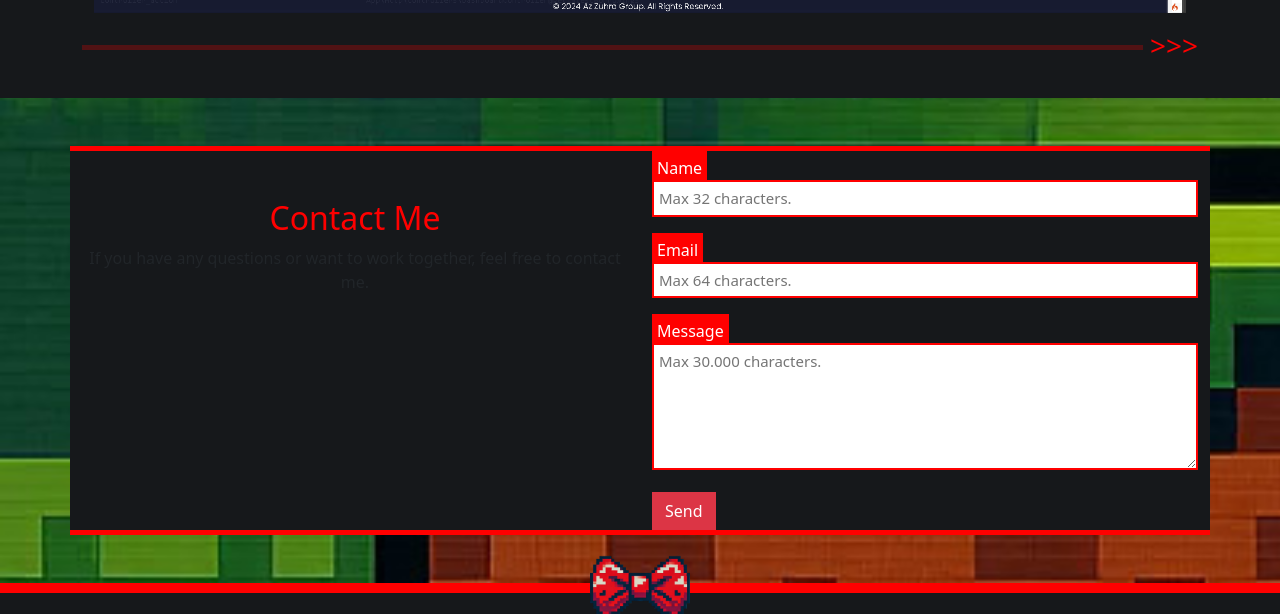
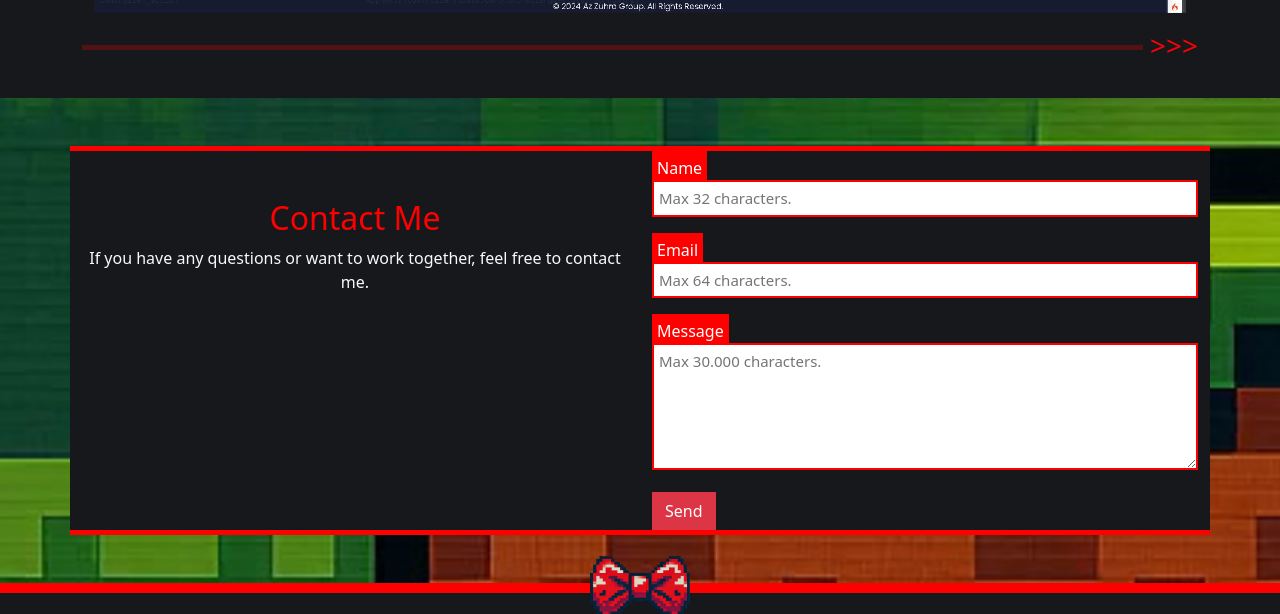
Before and after one commit to raihan-ys/raihan-ys.github.io, a website built with Vite: page index.html in a window 1280 px wide. Shown: the part 2567-3181 px from the top of the page. Built offline with nearby package versions, Linux system fonts and the light colour scheme; animation ran at ten frames a second.

Commit message:
Update index.html

```diff
--- a/index.html
+++ b/index.html
@@ -283,7 +283,7 @@
 			<!-- title -->
 			<div class="col-md-6">
 				<h2 class="text-center mt-5">Contact Me</h2>
-				<p class="text-center">If you have any questions or want to work together, feel free to contact me.</p>
+				<p class="text-center text-light">If you have any questions or want to work together, feel free to contact me.</p>
 			</div>
 			<!-- form -->
 			<div class="col-md-6">
```
